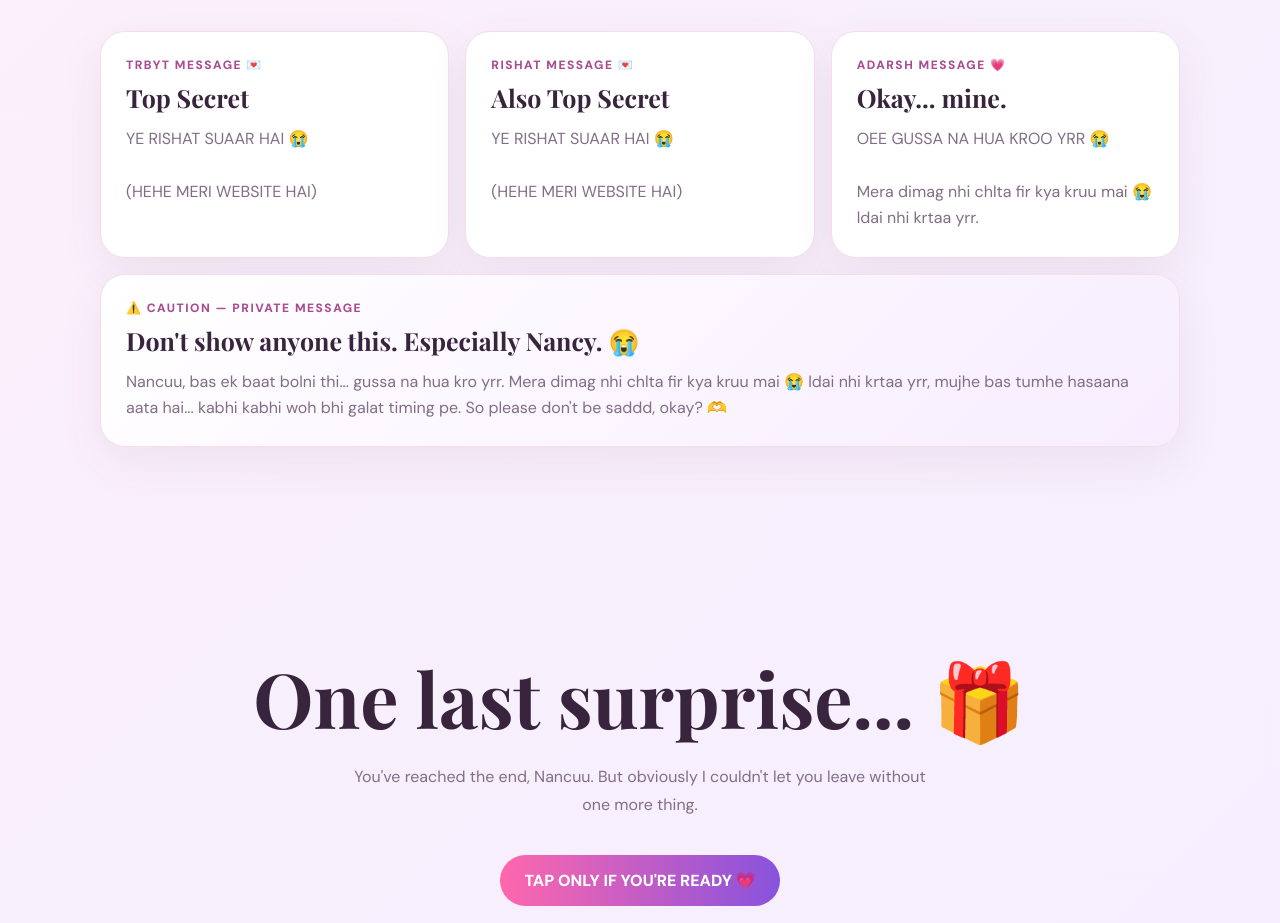
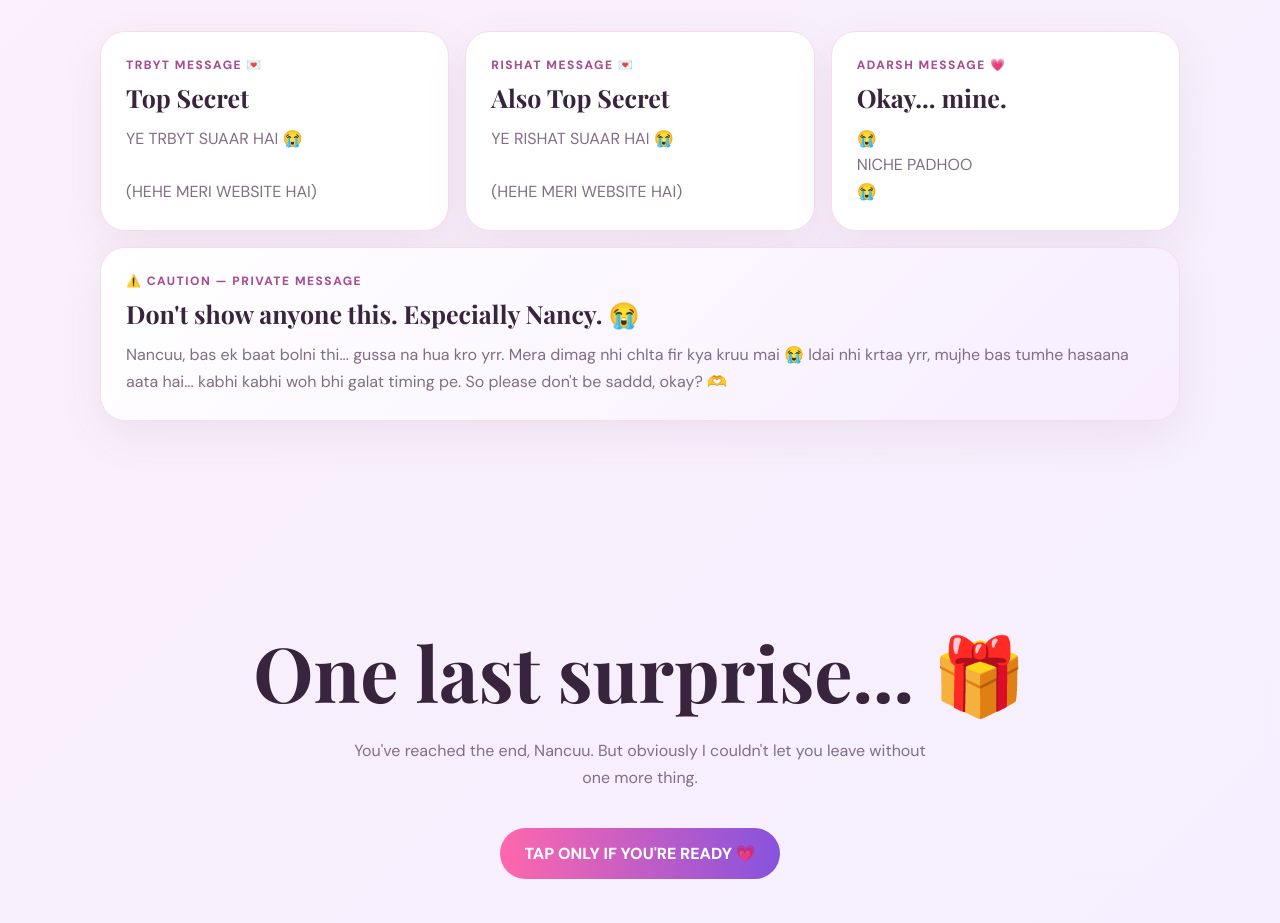
Before and after one commit to cjhcgjcxgjxgjgch-star/NNANCUU-BIRTHAYY, a plain HTML site: page index.html in a window 1280 px wide. Shown: the part 5220-6143 px from the top of the page. Drawn offline with nearby package versions, Linux system fonts and the light colour scheme.

Commit message:
index.html

```diff
--- a/index.html
+++ b/index.html
@@ -222,7 +222,7 @@ footer{text-align:center;padding:0 20px 35px;color:#a1849d;font-size:12px}
     <div class="msg">
       <div class="from">TRBYT MESSAGE 💌</div>
       <h3>Top Secret</h3>
-      <p>YE RISHAT SUAAR HAI 😭<br><br>(HEHE MERI WEBSITE HAI)</p>
+      <p>YE TRBYT SUAAR HAI 😭<br><br>(HEHE MERI WEBSITE HAI)</p>
     </div>
     <div class="msg">
       <div class="from">RISHAT MESSAGE 💌</div>
@@ -232,7 +232,7 @@ footer{text-align:center;padding:0 20px 35px;color:#a1849d;font-size:12px}
     <div class="msg">
       <div class="from">ADARSH MESSAGE 💗</div>
       <h3>Okay... mine.</h3>
-      <p>OEE GUSSA NA HUA KROO YRR 😭<br><br>Mera dimag nhi chlta fir kya kruu mai 😭<br>ldai nhi krtaa yrr.</p>
+      <p> 😭<br> NICHE PADHOO <br>  😭<br></p>
     </div>
 
     <div class="msg ady">
```
